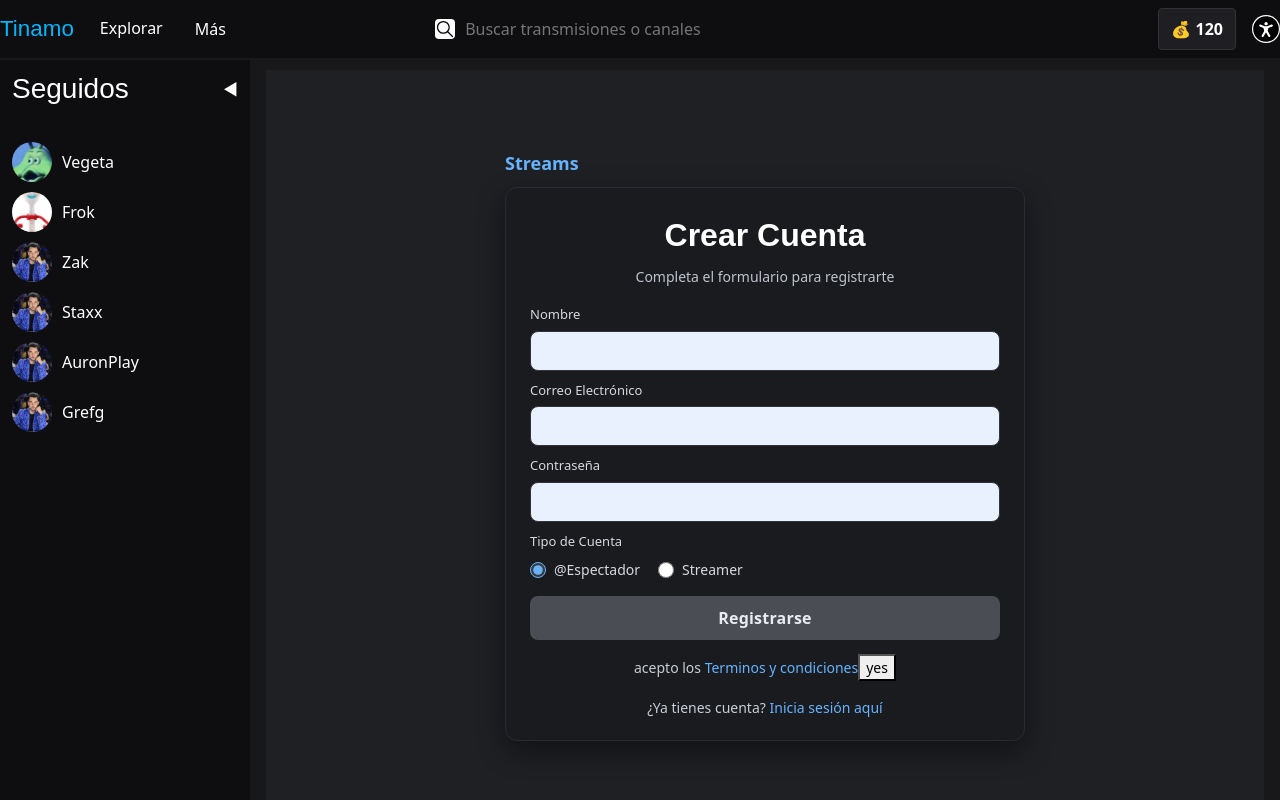
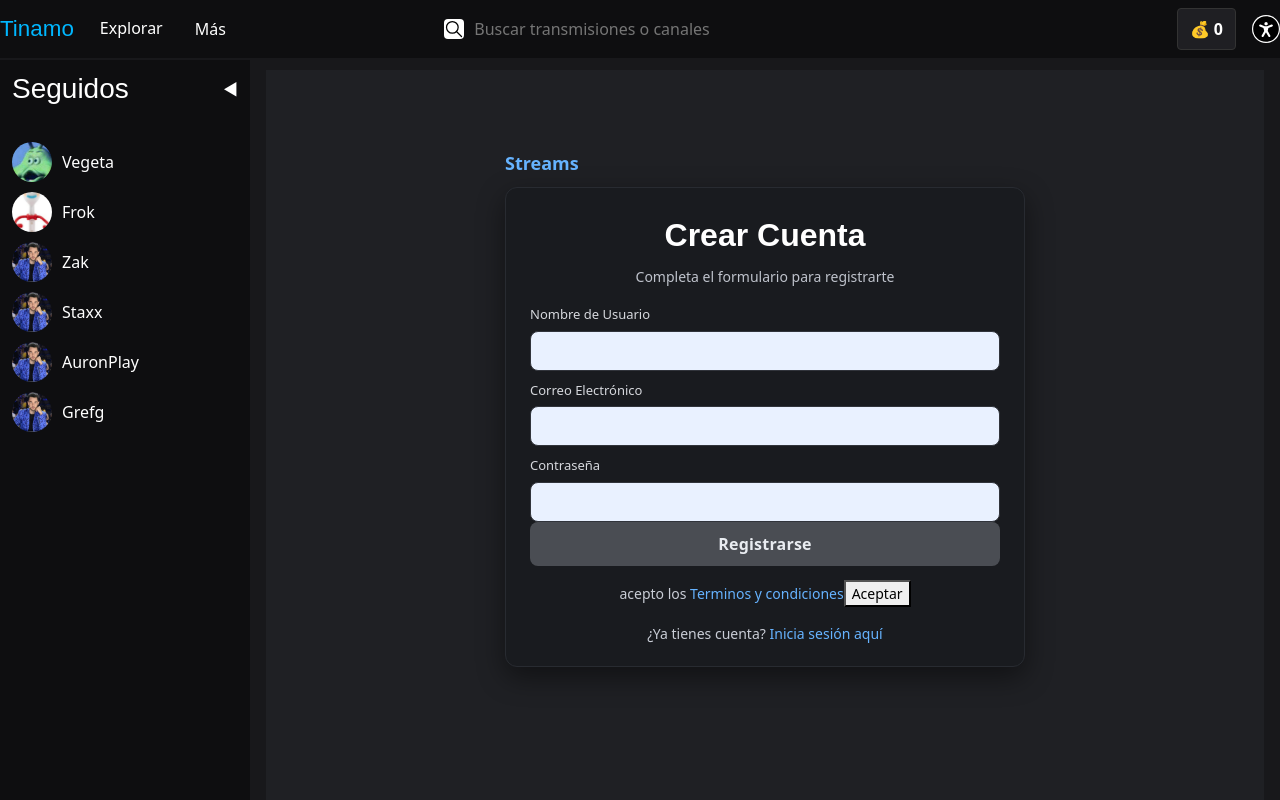
Before and after one commit to WCharlesOH/ProyectoPW, a React (Vite) app in the folder Pagina_Streams/: page /registro in a window 1280 px wide. Shown: the top 800 px of the page. Built offline with nearby package versions, Linux system fonts and the light colour scheme.

Commit message:
registro, login, compra de monedas, logros, nivel del streamer listos

```diff
--- a/Pagina_Streams/src/App.tsx
+++ b/Pagina_Streams/src/App.tsx
@@ -17,27 +17,39 @@ import Sidebar from './components/Sidebar'
 import PanelControl from './pages/PanelControl'
 import Suscripciones from './pages/Suscripciones'
 import Ajustes from './pages/Ajustes'
-import Usuario from './pages/Usuario'
+import Usuarios from './pages/Usuario'
 import PaginaStreamer from './pages/PaginaStreamer'
 
 import { AuthProvider } from "./components/AuthContext";
 
-import { useState } from 'react'
+import { useEffect, useState } from 'react'
 import Perfil_V from './pages/Perfil_V'
 import GestionRegalos from './pages/GestionRegalos'
 import Logros from './pages/Logros'
 
 import {API} from './Comandosllamadas/llamadas'
+import type { Usuario } from './components/types'
 
 export default function App() {
 
-  const [monedas, setMonedas] = useState(120);
+  const [monedas, setMonedas] = useState(0);
   const [sidebarOpen, setSidebarOpen] = useState(true);
 
   const location = useLocation();
   const hideSidebar = location.pathname === '/dashboard';
 
   const todo = API
+
+  const datos: Usuario | null = JSON.parse(localStorage.getItem("user") || "null")
+
+  useEffect(()=>{
+    if(datos){
+      setMonedas(datos?.Monedas)
+    }
+    else{
+      setMonedas(0)
+    }
+  }, [])
 
   return (
     <AuthProvider>
@@ -72,7 +84,7 @@ export default function App() {
               <Route path="/panel" element={<PanelControl monedas={monedas} setMonedas={setMonedas} />} />
               <Route path="/suscripciones" element={<Suscripciones />} />
               <Route path="/ajustes" element={<Ajustes />} />
-              <Route path="/usuario" element={<Usuario />} />
+              <Route path="/usuario" element={<Usuarios />} />
               <Route path="/canal/:id" element={<PaginaStreamer />} />
               <Route path="/gestion-regalos" element={<GestionRegalos />} />
               <Route path="/logros/:username" element={<Logros />} />
--- a/Pagina_Streams/src/Comandosllamadas/llamadas.tsx
+++ b/Pagina_Streams/src/Comandosllamadas/llamadas.tsx
@@ -1,3 +1,5 @@
+import { data } from "react-router-dom";
+
 export const API = {
     RegistoUsuario: async (name: string, password: string, email: string, imagen: string) => {
         try {
@@ -16,8 +18,8 @@ export const API = {
                 const errorData = await response.json();
                 return { success: false, error: errorData.error };
             }
-
-            return { success: true };
+            const data = await response.json();
+            return { success: true , data: data};
         } catch (error) {
             console.error("Error al registrar usuario:", error);
             return { success: false, error: "Error al registrar usuario" };
--- a/Pagina_Streams/src/components/ComprarMonedas.tsx
+++ /dev/null
@@ -1,3 +0,0 @@
-export default function Monedast() {
-  return <h2>Comprar Monedas</h2>
-}
--- a/Pagina_Streams/src/pages/Ranking.tsx
+++ b/Pagina_Streams/src/pages/Ranking.tsx
@@ -7,7 +7,6 @@ interface RankingProps {
 export default function Ranking({ usuarios }: RankingProps) {
   // Ordenar por nivel descendente
   const usuariosOrdenados = [...usuarios].sort((a, b) => b.NivelStreams - a.NivelStreams);
-
   return (
     <div style={{ width: "250px", backgroundColor: "#1f1f23", borderRadius: "12px", padding: "20px", color: "white", marginLeft: "20px" }}>
       <h3 style={{ color: "#00b7ff", marginBottom: "15px" }}>Ranking</h3>
@@ -17,7 +16,7 @@ export default function Ranking({ usuarios }: RankingProps) {
           <img src={u.ImagenPerfil} alt={u.NombreUsuario} style={{ width: "35px", height: "35px", borderRadius: "50%" }} />
           <div style={{ flex: 1 }}>
             <p style={{ margin: 0, fontWeight: "bold" }}>{u.NombreUsuario}</p>
-            <p style={{ margin: 0, fontSize: "12px", opacity: 0.8 }}>Nivel {u.NivelStreams}</p>
+            <p style={{ margin: 0, fontSize: "12px", opacity: 0.8 }}>Nivel {1 + Math.floor(u.NivelStreams / 100)}</p>
           </div>
         </div>
       ))}
--- a/Pagina_Streams/src/pages/Registro.tsx
+++ b/Pagina_Streams/src/pages/Registro.tsx
@@ -1,23 +1,21 @@
 import { useState } from "react";
 import { Link, useNavigate } from "react-router-dom";
 import { useAuth } from "../components/AuthContext";
-import type { User, UserRole } from "../components/PaseLogin";
 import "./StyleRegistro.css";
-
-type NewUser = Omit<User, "id" | "createdAt" | "coins" | "level" | "points" | "streamingHours"> & {
-  role: UserRole;
-};
+import { API } from "../Comandosllamadas/llamadas";
+import type { datacompleta, registro, Usuario } from "../components/types";
 
 export default function Registro() {
     const navigate = useNavigate();
     const { login } = useAuth();
-  const [confirm, setconfirm] = useState(false)
+    const [confirm, setconfirm] = useState(false);
+    const todo = API;
 
-  const [form, setForm] = useState<NewUser>({
-    name: "",
+    const [form, setForm] = useState<registro>({
+        NombreUsuario: "",
         email: "",
-    password: "",
-    role: "viewer",
+        Contraseña: "",
+        ImagenPerfil: "usa",
     });
 
     const [error, setError] = useState<string>("");
@@ -28,50 +26,58 @@ export default function Registro() {
         setForm((f) => ({ ...f, [name]: value }));
     };
 
+    /**
+     * 🐛 CORRECCIÓN CLAVE: Usar los nombres de propiedad correctos del objeto 'form'.
+     * Los nombres deben coincidir con 'NombreUsuario', 'email', y 'Contraseña'.
+     */
     const validate = () => {
-    if (!form.name.trim()) return "Ingresa tu nombre.";
+        // 1. Corregido: form.name NO existe, debe ser form.NombreUsuario
+        if (!form.NombreUsuario.trim()) return "Ingresa tu nombre de usuario.";
+
+        // 2. Corregido: form.email está bien, pero aseguramos que sea string
         if (!/\S+@\S+\.\S+/.test(form.email)) return "Correo electrónico inválido.";
-    if (form.password.length < 6) return "La contraseña debe tener al menos 6 caracteres.";
-    if (!confirm) return "Aceptar los terminos y condiciones"
+
+        // 3. Corregido: form.password NO existe, debe ser form.Contraseña
+        if (form.Contraseña.length < 6) return "La contraseña debe tener al menos 6 caracteres.";
+
+        // 4. Verificación de términos y condiciones
+        if (!confirm) return "Debes aceptar los términos y condiciones.";
+
         return "";
     };
 
-  const onSubmit = (e: React.FormEvent) => {
+    const onSubmits = async (e: React.FormEvent) => {
         e.preventDefault();
         const msg = validate();
-    if (msg) return setError(msg);
+        if (msg) {
+            setError(msg);
+            return;
+        }
         setError("");
         setLoading(true);
 
-    // Simular "API" de registro usando localStorage
-    const key = "registeredUsers";
-    const existing: User[] = JSON.parse(localStorage.getItem(key) || "[]");
+        const resp = await todo.RegistoUsuario(form.NombreUsuario, form.Contraseña, form.email, form.ImagenPerfil);
 
-    if (existing.some((u) => u.email.toLowerCase() === form.email.toLowerCase())) {
+        if (resp.success) {
+            // Asumimos que resp.data contiene SOLO el ID del usuario (número)
+            const idNuevoUsuario: number = resp.data;
+
+            // 🔑 CORRECCIÓN DE FLUJO: Obtener el objeto de usuario COMPLETO
+            const usua = await todo.ObtenerDatosUsuario(idNuevoUsuario);
+
+            // Asumimos que usua.user es el objeto de usuario tipo Usuario
+            const usuario = usua.user;
+
+            localStorage.setItem("user", JSON.stringify(usuario));
+
+            login(usuario);
             setLoading(false);
-      return setError("Ya existe una cuenta con ese correo.");
+            navigate("/");
+        } else {
+            // 🔑 IMPORTANTE: Desactivar loading también en caso de error
+            setLoading(false);
+            setError(resp.error);
         }
-
-    const newUser: User = {
-      id: crypto.randomUUID(),
-      name: form.name.trim(),
-      email: form.email.trim(),
-      password: form.password,       // en proyecto real: encriptar / nunca guardes en texto plano
-      role: form.role,
-      coins: 0,
-      level: 1,
-      points: 0,
-      streamingHours: 0,
-      createdAt: new Date().toISOString(),
-    };
-
-    const updated = [...existing, newUser];
-    localStorage.setItem(key, JSON.stringify(updated));
-
-    // Autologin y navegación
-    login(newUser);
-    setLoading(false);
-    navigate("/"); // o a "/perfil" si prefieres
     };
 
     return (
@@ -80,18 +86,18 @@ export default function Registro() {
                 <span className="brand-name">Streams</span>
             </header>
 
-      <form className="reg-card" onSubmit={onSubmit}>
+            <form className="reg-card" onSubmit={onSubmits}>
                 <h2 className="reg-title">Crear Cuenta</h2>
                 <p className="reg-sub">Completa el formulario para registrarte</p>
 
                 {error && <div className="reg-error">{error}</div>}
 
-        <label className="reg-label" htmlFor="name">Nombre</label>
+                <label className="reg-label" htmlFor="NombreUsuario">Nombre de Usuario</label>
                 <input
-          id="name"
-          name="name"
+                    id="NombreUsuario"
+                    name="NombreUsuario"
                     type="text"
-          value={form.name}
+                    value={form.NombreUsuario}
                     onChange={onChange}
                     className="reg-input"
                     autoComplete="name"
@@ -108,40 +114,16 @@ export default function Registro() {
                     autoComplete="email"
                 />
 
-        <label className="reg-label" htmlFor="password">Contraseña</label>
+                <label className="reg-label" htmlFor="Contraseña">Contraseña</label>
                 <input
-          id="password"
-          name="password"
+                    id="Contraseña"
+                    name="Contraseña"
                     type="password"
-          value={form.password}
+                    value={form.Contraseña}
                     onChange={onChange}
                     className="reg-input"
                     autoComplete="new-password"
                 />
-
-        <div className="reg-label">Tipo de Cuenta</div>
-        <div className="reg-radio-row">
-          <label className="reg-radio">
-            <input
-              type="radio"
-              name="role"
-              value="viewer"
-              checked={form.role === "viewer"}
-              onChange={(e) => setForm((f) => ({ ...f, role: e.target.value as UserRole }))}
-            />
-            <span>@Espectador</span>
-          </label>
-          <label className="reg-radio">
-            <input
-              type="radio"
-              name="role"
-              value="streamer"
-              checked={form.role === "streamer"}
-              onChange={(e) => setForm((f) => ({ ...f, role: e.target.value as UserRole }))}
-            />
-            <span>Streamer</span>
-          </label>
-        </div>
 
                 <button className="reg-btn" type="submit" disabled={loading}>
                     {loading ? "Creando cuenta..." : "Registrarse"}
@@ -149,7 +131,8 @@ export default function Registro() {
                 <p
                     className="reg-foot">acepto los {" "}
                     <Link to={"/terminos"}>Terminos y condiciones</Link>
-            <button onClick={()=>setconfirm(!confirm)}> {confirm ? "No" : "yes"} </button>
+                    {/* Botón para cambiar el estado de confirmación */}
+                    <button type="button" onClick={()=>setconfirm(!confirm)}> {confirm ? "Aceptado" : "Aceptar"} </button>
                 </p>
 
                 <div className="reg-foot">
```
Also changed, not shown: Pagina_Streams/src/components/MonedasMenu.tsx (+30 -2 lines), Pagina_Streams/src/components/types.tsx (+18 -0 lines), Pagina_Streams/src/pages/Logros.tsx (+26 -13 lines). Lines whose indentation alone changed are shown as unchanged.
